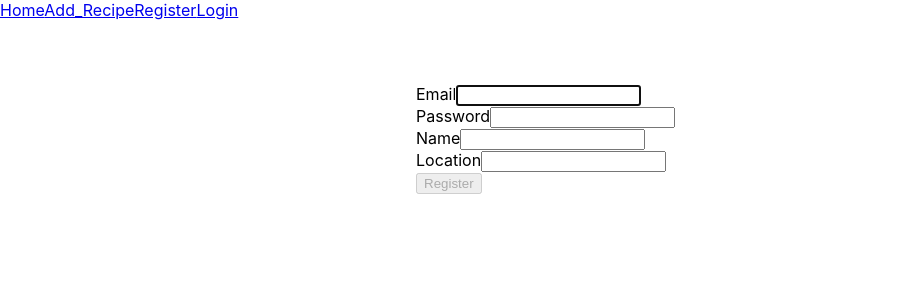
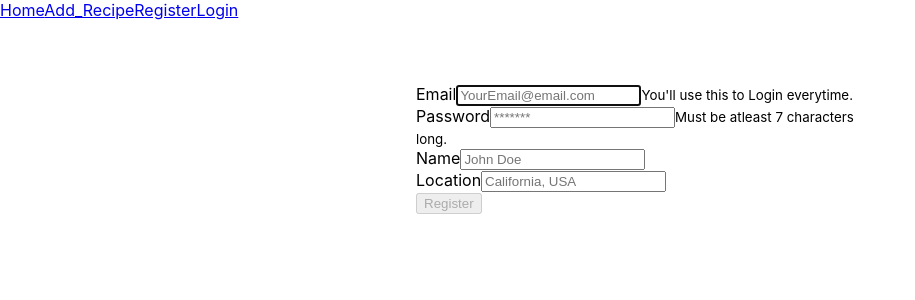
Before and after one commit to chef-portfolio-4/front-end, a React (Create React App) app in the folder chef-portfolio/: page /register in a window 1280 px wide. Shown: the top 300 px of the page, without its empty margins (0-915 px from the left). Built offline with nearby package versions, Linux system fonts and the light colour scheme; the HTML template or start-up script is replaced by a standard one.

Commit message:
added validations and some basic styling to forms

```diff
--- a/chef-portfolio/package.json
+++ b/chef-portfolio/package.json
@@ -6,6 +6,7 @@
     "@testing-library/jest-dom": "^4.2.4",
     "@testing-library/react": "^9.3.2",
     "@testing-library/user-event": "^7.1.2",
+    "availity-reactstrap-validation": "^2.6.1",
     "axios": "^0.19.0",
     "boostrap": "^2.0.0",
     "react": "^16.12.0",
--- a/chef-portfolio/src/components/LoginForm.js
+++ b/chef-portfolio/src/components/LoginForm.js
@@ -6,7 +6,7 @@ export default function Login(props) {
   const [password, setPassword] = useState("");
 
   function validateForm() {
-    return userName.length > 0 && password.length > 0;
+    return userName.length > 0
   }
 
   function handleSubmit(event) {
@@ -23,22 +23,26 @@ export default function Login(props) {
             name="username"
             type="email"
             value={userName}
+            placeholder="YourEmail@email.com"
             onChange={e => setUserName(e.target.value)}
+            required
           />
         </FormGroup>
         <FormGroup>
           <Label>Password</Label>
           <Input
             name="password"
+            type="password"
             value={password}
+            placeholder="*******"
             onChange={e => setPassword(e.target.value)}
-            type="password"
+            required
           />
         </FormGroup>
-        <Button block size="lg" disabled={!validateForm()} type="submit">
+        <Button color="primary" block size="lg" disabled={!validateForm()} type="submit">
           Login
         </Button>
-        <Button block size="lg" disabled={!validateForm()} type="submit">
+        <Button color="danger" block size="lg" disabled={!validateForm()} type="submit">
           Forgot Password?
         </Button>
       </form>
--- a/chef-portfolio/src/components/RegisterForm.js
+++ b/chef-portfolio/src/components/RegisterForm.js
@@ -1,5 +1,5 @@
 import React, { useState } from "react";
-import { Button, FormGroup, Label, Input } from "reactstrap";
+import { Button, FormGroup, Label, Input, FormText } from "reactstrap";
 
 export default function Register(props) {
     const [userName, setUserName] = useState("");
@@ -9,7 +9,7 @@ export default function Register(props) {
 
 
     function validateForm() {
-        return userName.length > 0 && password.length > 0 && name.length > 0 && location.length > 0;
+        return userName.length > 0 && password.length > 6
     }
 
     function handleSubmit(event) {
@@ -26,8 +26,11 @@ export default function Register(props) {
                         name="username"
                         type="email"
                         value={userName}
+                        placeholder="YourEmail@email.com"
                         onChange={e => setUserName(e.target.value)}
+                        required
                     />
+                    <FormText>You'll use this to Login everytime.</FormText>
                 </FormGroup>
                 <FormGroup>
                     <Label>Password</Label>
@@ -35,8 +38,11 @@ export default function Register(props) {
                         name="password"
                         type="password"
                         value={password}
+                        placeholder="*******"
                         onChange={e => setPassword(e.target.value)}
+                        required
                     />
+                    <FormText>Must be atleast 7 characters long.</FormText>
                 </FormGroup>
                 <FormGroup>
                     <Label>Name</Label>
@@ -44,7 +50,9 @@ export default function Register(props) {
                         name="name"
                         type="text"
                         value={name}
+                        placeholder="John Doe"
                         onChange={e => setName(e.target.value)}
+                        required
                     />
                 </FormGroup>
                 <FormGroup>
@@ -53,12 +61,14 @@ export default function Register(props) {
                         name="location"
                         type="text"
                         value={location}
+                        placeholder="California, USA"
                         onChange={e => setLocation(e.target.value)}
+                        required
                     />
                 </FormGroup>
-                <Button block size="lg" disabled={!validateForm()} type="submit">
+                <Button color="primary" block size="lg"  type="submit" disabled={!validateForm()}>
                     Register
-        </Button>
+                </Button>
             </form>
         </div>
     );
```
Also changed, not shown: 1 other file (tests, documents, lock files or other folders).
